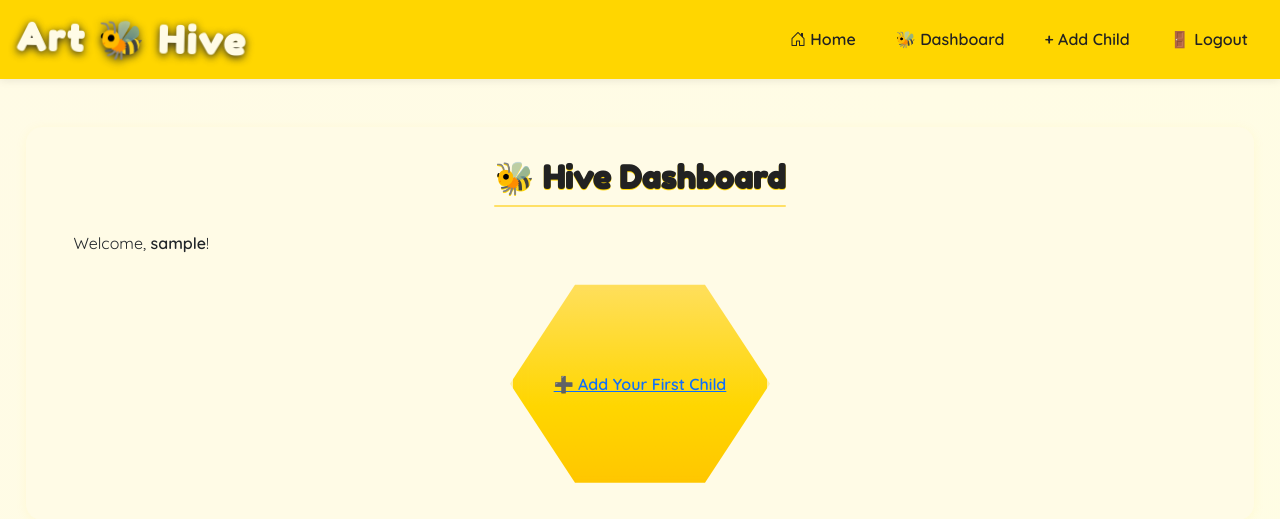
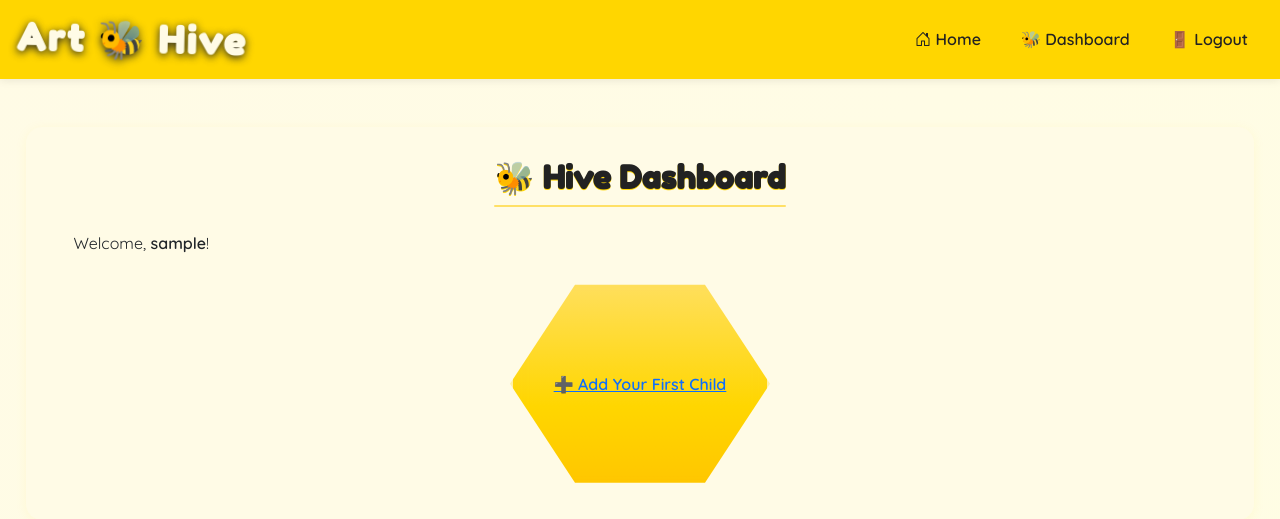
Before and after one commit to nazhameed/arthive, a Django app: page /dashboard/ in a window 1280 px wide. Shown: the top 519 px of the page. Run offline with Django 5.2, Linux system fonts and the light colour scheme; the visitor is signed in with stand-in values (Sample User, id 1); data that the repository does not hold is empty.

Commit message:
Remove Add Child button from dashboard navigation in navbar

```diff
--- a/gallery/templates/base.html
+++ b/gallery/templates/base.html
@@ -32,11 +32,6 @@
           <li class="nav-item">
             <a class="nav-link btn btn-warning text-dark fw-bold px-3 mx-1" href="{% url 'dashboard' %}">🐝 Dashboard</a>
           </li>
-          {% if request.resolver_match.url_name == 'dashboard' %}
-          <li class="nav-item">
-            <a class="nav-link btn btn-warning text-dark fw-bold px-3 mx-1" href="{% url 'add_child' %}">+ Add Child</a>
-          </li>
-          {% endif %}
           <li class="nav-item">
             <form method="post" action="{% url 'logout' %}">
               {% csrf_token %}
```
